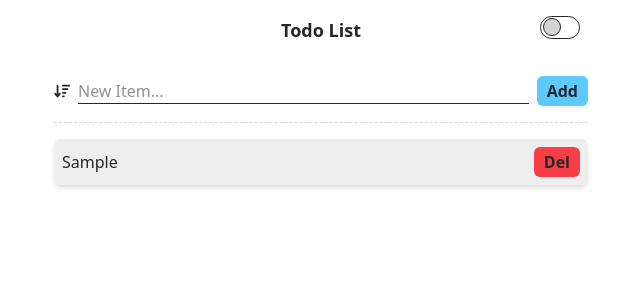
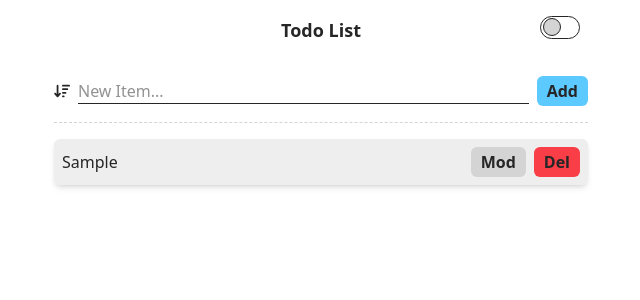
Before and after one commit to jh1950/react-todolist, a React (Vite) app: page / in a window 1280 px wide. Both pictures are taken after typing "Sample" into the empty fields and a click on the button "Add". Shown: the top 300 px of the page, without its empty margins (319-959 px from the left). Built offline with nearby package versions, Linux system fonts and the light colour scheme.

Commit message:
update: mod todo

```diff
--- a/src/App.tsx
+++ b/src/App.tsx
@@ -2,13 +2,13 @@ import { useState } from "react";
 import { FaArrowDownWideShort, FaArrowUpShortWide } from "react-icons/fa6";
 
 import { useDarkmode, useTodoList } from "./hooks";
-import { Header, Section, Input, Button, ToggleButton, TodoBox } from "./components";
+import { Header, Section, Form, ToggleButton, TodoBox } from "./components";
 
 
 
 export default function App() {
 	const [darkmode, updateDarkmode] = useDarkmode();
-	const [todoList, addTodoList, removeTodoList] = useTodoList();
+	const [todoList, addTodoList, updateTodoList, removeTodoList] = useTodoList();
 	const [reverse, setReverse] = useState(localStorage.getItem("reverse") === "true");
 
 	const updateReverse = () => {
@@ -35,17 +35,14 @@ export default function App() {
 				<ToggleButton className="absolute right-4" aria-pressed={darkmode} onClick={() => updateDarkmode()}/>
 			</Header>
 
-			<Section>
-				<form className="flex items-center gap-2" onSubmit={submit}>
-					<button type="button" onClick={updateReverse} role="switch">{reverse ? <FaArrowUpShortWide/> : <FaArrowDownWideShort/>}</button>
-					<Input name="input" className="flex-1" placeholder="New Item..."/>
-					<Button className="bg-theme-primary hover:bg-theme-dark" type="submit">Add</Button>
-				</form>
+			<Section className="flex gap-2 items-center">
+				<button type="button" onClick={updateReverse} role="switch">{reverse ? <FaArrowUpShortWide/> : <FaArrowDownWideShort/>}</button>
+				<Form className="flex-1" onSubmit={submit}/>
 			</Section>
 
 			{todoList.length !== 0 && <Section>
 				<div className={`flex ${reverse ? "flex-col-reverse" : "flex-col"} gap-4 py-4 border-t-1 border-dashed border-(--bd-color)`}>
-					{todoList.map(x => <TodoBox key={x.id} remove={() => removeTodoList(x.id)} {...x}/>)}
+					{todoList.map(x => <TodoBox key={x.id} update={updateTodoList} remove={() => removeTodoList(x.id)} {...x}/>)}
 				</div>
 			</Section>}
 		</>
--- a/src/components/Button.tsx
+++ b/src/components/Button.tsx
@@ -9,7 +9,7 @@ export default function Section({
 }: ButtonProps) {
 	return (
 		<button
-			className={`${className} px-2.5 py-0.75 rounded-md text-theme-text-dark font-semibold`.trim()}
+			className={`${className} px-2.5 py-0.75 rounded-md font-semibold`.trim()}
             type={type}
 			{...props}
 		/>
--- /dev/null
+++ b/src/components/Form.tsx
@@ -0,0 +1,23 @@
+import Button from "./Button";
+import Input from "./Input";
+
+
+
+interface FormProps extends Omit<React.ComponentPropsWithoutRef<"form">, "children"> {
+	defaultValue?: string;
+	label?: string;
+};
+
+export default function Form({
+	className="",
+	defaultValue,
+	label="Add",
+	...props
+}: FormProps) {
+	return (
+		<form className={`${className} flex items-center gap-2`.trim()} {...props}>
+			<Input name="input" defaultValue={defaultValue} className="flex-1" placeholder="New Item..."/>
+			<Button className="bg-theme-primary hover:bg-theme-dark text-theme-text-dark" type="submit">{label}</Button>
+		</form>
+	);
+};
--- a/src/components/TodoBox.tsx
+++ b/src/components/TodoBox.tsx
@@ -1,20 +1,40 @@
+import { useState } from "react";
+
 import { TodoType } from "../hooks";
-import { Button } from "../components";
+import { Form, Button } from "../components";
 
 
 
 interface TodoBoxProps extends TodoType {
+	update: (id: string, label: string) => void;
 	remove: () => void;
 };
 
 export default function TodoBox({
+	id,
 	label,
+	update,
 	remove,
 }: TodoBoxProps) {
+	const [isMod, setIsMod] = useState(false);
+
+	const submit = (e: React.FormEvent<HTMLFormElement>) => {
+		e.preventDefault();
+		update(id, e.currentTarget.input.value);
+		setIsMod(false);
+	};
+
 	return (
 		<article className="bg-(--bd-color)/40 rounded-md shadow-md p-2 flex items-center gap-2">
-			<span className="flex-1 break-all">{label}</span>
-			<Button className="bg-red-500/90" onClick={remove}>Del</Button>
+			{
+				isMod
+				? <Form className="w-full" onSubmit={submit} defaultValue={label} label="Save"/>
+				: <>
+					<span className="flex-1 break-all">{label}</span>
+					<Button className="bg-(--bd-color)" onClick={() => setIsMod(true)}>Mod</Button>
+					<Button className="bg-red-500/90" onClick={remove}>Del</Button>
+				</>
+			}
 		</article>
 	);
 };
--- a/src/components/index.tsx
+++ b/src/components/index.tsx
@@ -1,5 +1,6 @@
 export { default as Header } from "./Header";
 export { default as Section } from "./Section";
+export { default as Form } from "./Form";
 export { default as Input } from "./Input";
 export { default as Button } from "./Button";
 export { default as ToggleButton } from "./ToggleButton";
--- a/src/hooks/useTodoList.tsx
+++ b/src/hooks/useTodoList.tsx
@@ -20,9 +20,13 @@ export default function useTodoList(init: string[] = []) {
 		}]);
 	};
 
+	const updateTodoList = (id: string, label: string) => {
+		setTodoList(prev => prev.map(x => x.id === id ? { ...x, label } : x));
+	};
+
 	const removeTodoList = (id: string) => {
 		setTodoList(prev => prev.filter(x => x.id !== id));
 	};
 
-	return [todoList, addTodoList, removeTodoList] as [typeof todoList, typeof addTodoList, typeof removeTodoList];
+	return [todoList, addTodoList, updateTodoList, removeTodoList] as [typeof todoList, typeof addTodoList, typeof updateTodoList, typeof removeTodoList];
 };
```
